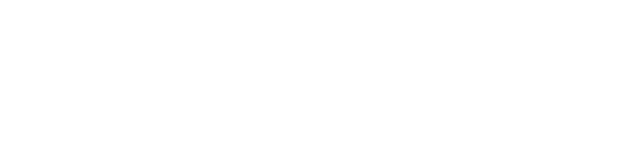
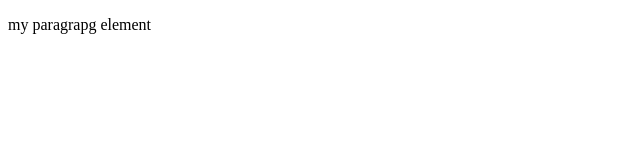
Before and after one commit to thomas065/git-test, a plain HTML site: page index.html in a window 1280 px wide. Shown: the whole page, without its empty margins (0-640 px from the left). Drawn offline with Linux system fonts and the light colour scheme.

Commit message:
second commit

```diff
--- a/index.html
+++ b/index.html
@@ -9,7 +9,7 @@
     </head>
 
     <body>
-
+<p>my paragrapg element</p>
     </body>
 
 </html>
```
